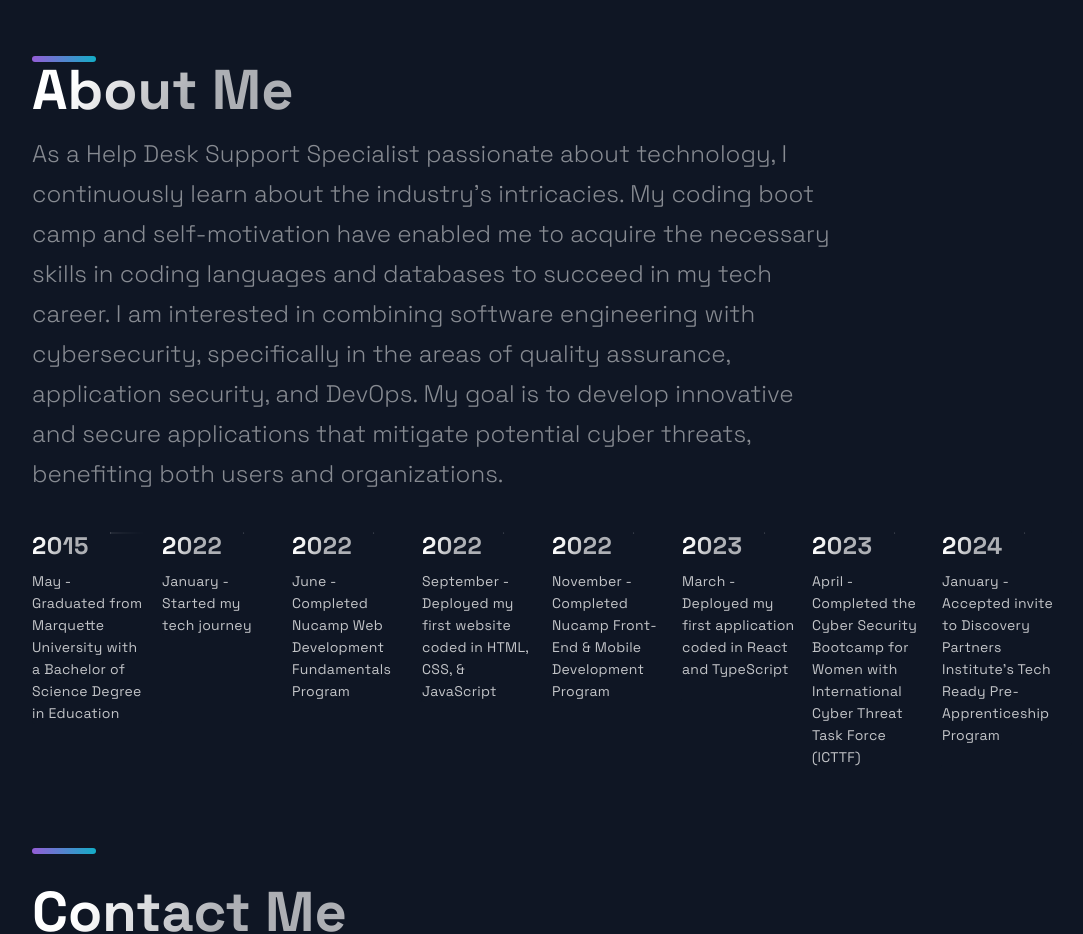
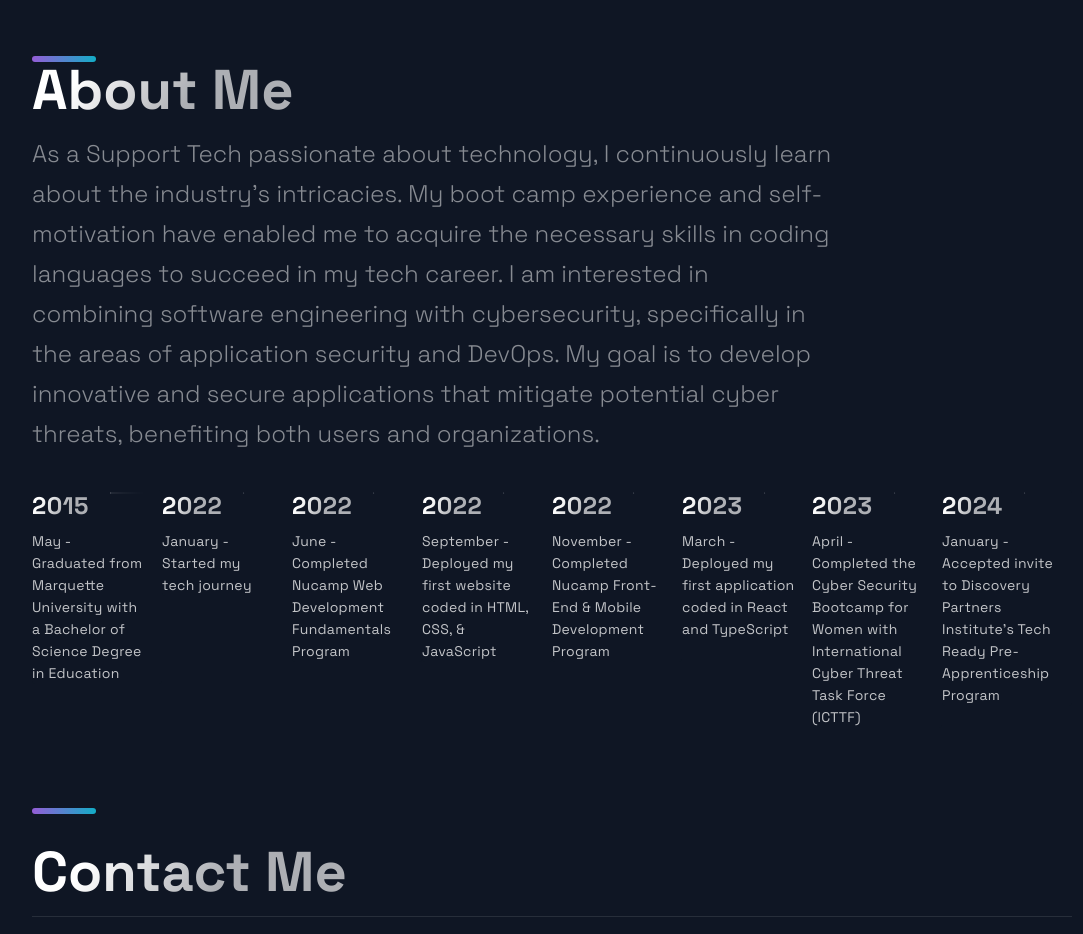
Before and after one commit to shay90210/new-portfolio-dev, a Next.js app: page / in a window 1280 px wide. Shown: the part 2720-3654 px from the top of the page, without its empty margins (88-1171 px from the left). Built offline with nearby package versions, Linux system fonts and the light colour scheme.

Commit message:
updated timeline.js

```diff
--- a/src/components/TimeLine/TimeLine.js
+++ b/src/components/TimeLine/TimeLine.js
@@ -46,12 +46,12 @@ const Timeline = () => {
       <SectionTitle>About Me</SectionTitle>
       <SectionText>
         <p>
-          As a Help Desk Support Specialist passionate about technology, I continuously
-          learn about the industry's intricacies. My coding boot camp and self-motivation
-          have enabled me to acquire the necessary skills in coding languages and
-          databases to succeed in my tech career. I am interested in combining software
-          engineering with cybersecurity, specifically in the areas of quality assurance,
-          application security, and DevOps. My goal is to develop innovative and secure
+          As a Support Tech passionate about technology, I continuously
+          learn about the industry's intricacies. My boot camp experience and self-motivation
+          have enabled me to acquire the necessary skills in coding languages
+          to succeed in my tech career. I am interested in combining software
+          engineering with cybersecurity, specifically in the areas of
+          application security and DevOps. My goal is to develop innovative and secure
           applications that mitigate potential cyber threats, benefiting both users and
           organizations.
         </p>
```
